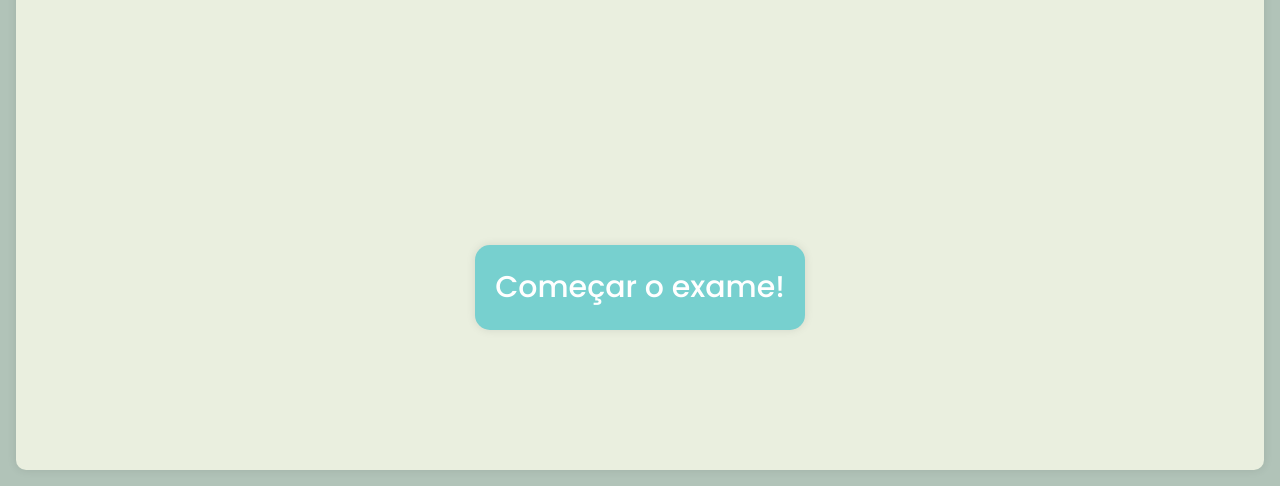
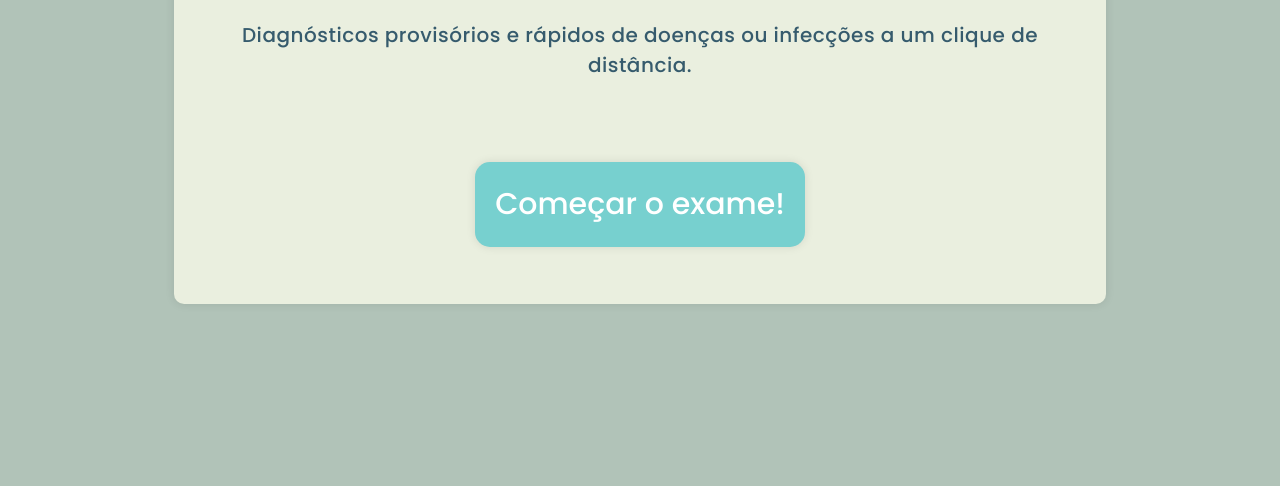
Before and after one commit to ThalissonSs/morbusme, a plain HTML site: page index.html in a window 1280 px wide. Shown: the part 314-800 px from the top of the page. Drawn offline with Linux system fonts and the light colour scheme.

Commit message:
commit final
Últimas alterações!

```diff
--- a/css/index.css
+++ b/css/index.css
@@ -18,6 +18,13 @@
 }
 
 body {
+  display: flex;
+  justify-content: center;
+  align-items: center;
+
+  width: 100%;
+  height: 100vh;
+
   background-color: #B1C3B8;
 }
 
@@ -26,10 +33,8 @@ main {
   border-radius: 10px;
   box-shadow: 0 0 10px rgba(0,0,0,0.1);
 
-  height: calc(100vh - 2rem);
-  max-width: calc(100% - 2rem);
-
-  margin: 1rem;
+  max-height: 467px;
+  max-width: 992px;
 }
 
 #main-article {
@@ -136,7 +141,7 @@ main {
   align-content: space-around;
   align-items: center;
 
-  height: calc(100vh - (4rem + 95px));
+  height: calc(467px - (4rem + 95px));
 }
 
 #main-legenda {
--- a/index.html
+++ b/index.html
@@ -7,7 +7,7 @@
   <title>Morbusme - Menu Inicial</title>
   <link rel="stylesheet" href="css/index.css">
   <script src="./js/index.js" defer></script>
-  <link rel="shortcut icon" href="images/hambuguer.png" type="image/x-icon">
+  <link rel="shortcut icon" href="images/favicon.png" type="image/x-icon">
 </head>
 <body>
   <main>
```
Also changed, not shown: tabs/contatos.html (+2 -0 lines), tabs/diagnostico.html (+1 -0 lines), tabs/pressao-baixa.html (+2 -0 lines), tabs/proposta.html (+1 -0 lines), tabs/sobre-nos.html (+1 -0 lines), tabs/tuberculose.html (+1 -0 lines), images/favicon.png (added).
